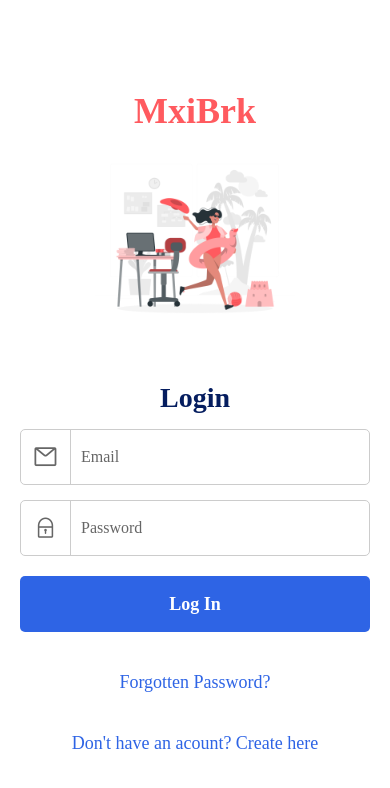
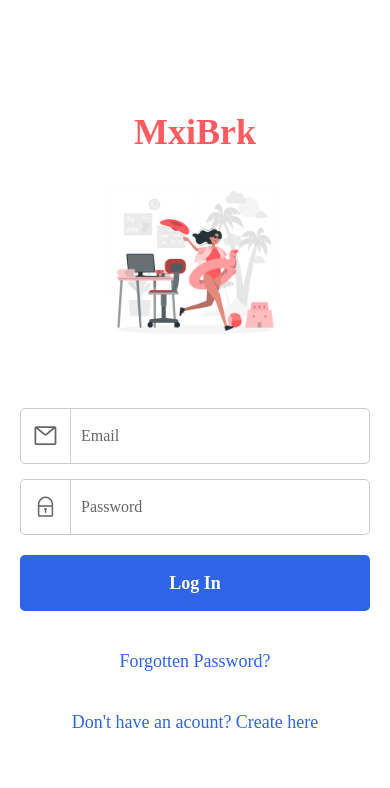
Before and after one commit to akash-ramasani/MaxiBreak, a React Native app: screen /Login in a window 390 px wide. Shown: the top 788 px of the page. Built offline with nearby package versions, Linux system fonts and the light colour scheme.

Commit message:
Updated Login.js

```diff
--- a/screens/Login.js
+++ b/screens/Login.js
@@ -17,7 +17,6 @@ const Login =  ({ navigation }) => {
                         style={styles.logo}
                     />
                 </View>
-                <Text style={styles.text}>Login</Text>
                 <FormInput
                     autofocus
                     iconType="mail"
```
